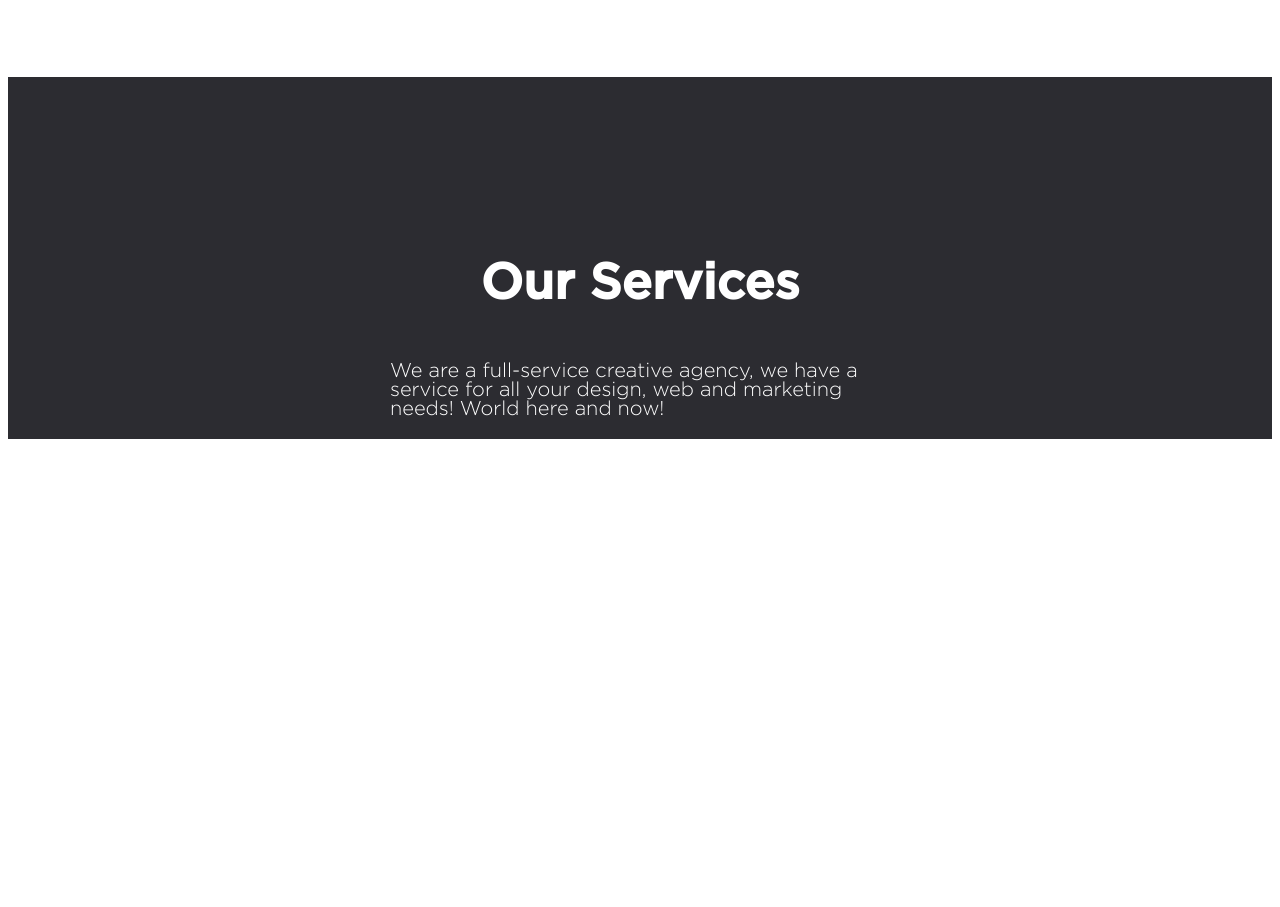
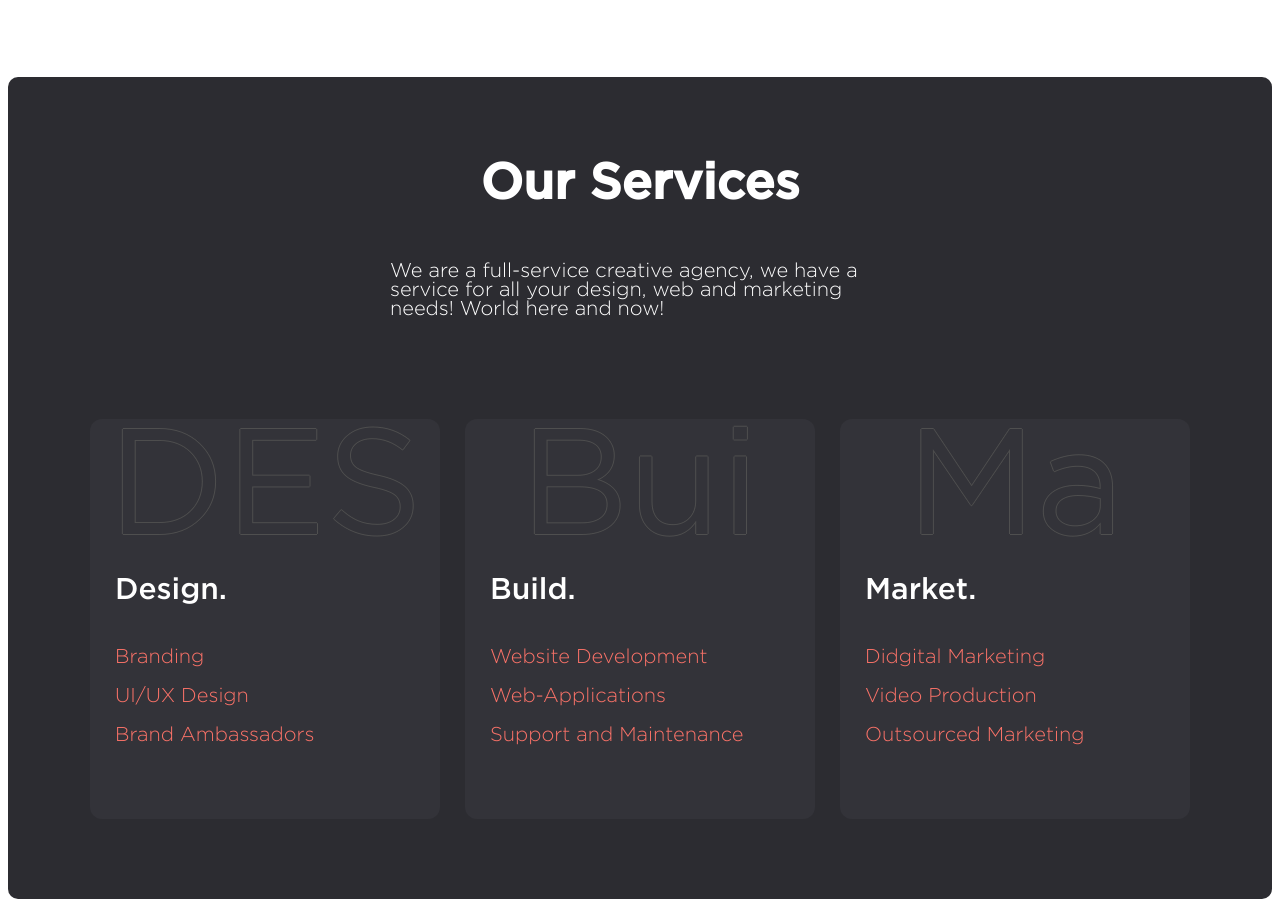
Before and after one commit to VadimChorrny/About-Me, a React (Create React App) app: page / in a window 1280 px wide. Shown: the part 660-1567 px from the top of the page. Before the commit the page ends 1107 px from the top, so only its background shows below. Built offline with nearby package versions, Linux system fonts and the light colour scheme.

Commit message:
add(about-box) | Finish skills layout

```diff
--- a/src/Index.scss
+++ b/src/Index.scss
@@ -32,6 +32,8 @@ $red: #FA7268;
 $bgGray: #2C2C31;
 $white: #FFFFFF;
 $boxGray:  #333339;
+$stroke: #4F4F4F;
+
 /* My code */
 
 
@@ -114,19 +116,21 @@ $boxGray:  #333339;
 /* Skills */
 
 .skills{
+    border-radius: 10px;
     width: 100%;
     display: flex;
     justify-content: center;
     align-items: center;
+    background-color: $bgGray;
     margin-top: 300px;
-    background-color: $bgGray;
+
 }
 
 .skills__inner{
-    width: 100%;
     display: flex;
     justify-content: center;
     align-items: center;
+    flex-direction: column;
 }
 
 .our-services{
@@ -134,8 +138,7 @@ $boxGray:  #333339;
     justify-content: center;
     align-items: center;
     flex-direction: column;
-
-    margin-top: 150px;
+    margin-top: 50px;
     width: 500px;
 }
 
@@ -152,3 +155,52 @@ $boxGray:  #333339;
 }
 
 // skill box
+
+.skill-box{
+    display: flex;
+    justify-content: center;
+    align-items: center;
+    width: 1100px;
+    height: 400px;
+    gap: 25px;
+    padding: 80px;
+}
+
+.box-first{
+    width: 350px;
+    height: 400px;
+    background-color:$boxGray;
+    border-radius: 12px;
+}
+
+.box-logo{
+    text-align: center;
+    text-shadow:
+    -1px 0 0 $stroke,
+    0 -1px 0 $stroke,
+    1px 0 0 $stroke,
+    0 1px 0 $stroke;
+    font-size: 150px;
+    color: $boxGray;
+    margin: 0;
+    font-family: GReg;
+}
+
+.box-design{
+    font-size: 30px;
+    line-height: 35px;
+    color: $white;
+    font-family: GMed;
+    padding-left: 25px;
+    margin-top: 10px;
+}
+
+.skill-box span{
+    display: flex;
+    flex-direction: column;
+    padding: 10px;
+    font-size: 20px;
+    font-family: GLight;
+    color: $red;
+    padding-left: 25px;
+}
--- a/src/UI/Skills.jsx
+++ b/src/UI/Skills.jsx
@@ -9,12 +9,31 @@ function Skills() {
                     <p>We are a full-service creative agency, we have a service for all your design, web and marketing needs! World here and now!</p>
                 </div>
                 <div className="skill-box">
-                    <div className="box-first"></div>
-                    <div className="box-first"></div>
-                    <div className="box-first"></div>
+                    <div className="box-first">
+                        <p className="box-logo">DES</p>
+                        <p className="box-design">Design.</p>
+                        <span>Branding</span>
+                        <span>UI/UX Design</span>
+                        <span>Brand Ambassadors</span>
+                    </div>
+                    <div className="box-first">
+                        <p className="box-logo">Bui</p>
+                        <p className="box-design">Build.</p>
+                        <span>Website Development</span>
+                        <span>Web-Applications</span>
+                        <span>Support and Maintenance</span>
+                    </div>
+                    <div className="box-first">
+                        <p className="box-logo">Ma</p>
+                        <p className="box-design">Market.</p>
+                        <span>Didgital Marketing</span>
+                        <span>Video Production</span>
+                        <span>Outsourced Marketing</span>
+                    </div>
 
                 </div>
             </div>
+
         </div>
     )
 }
```
